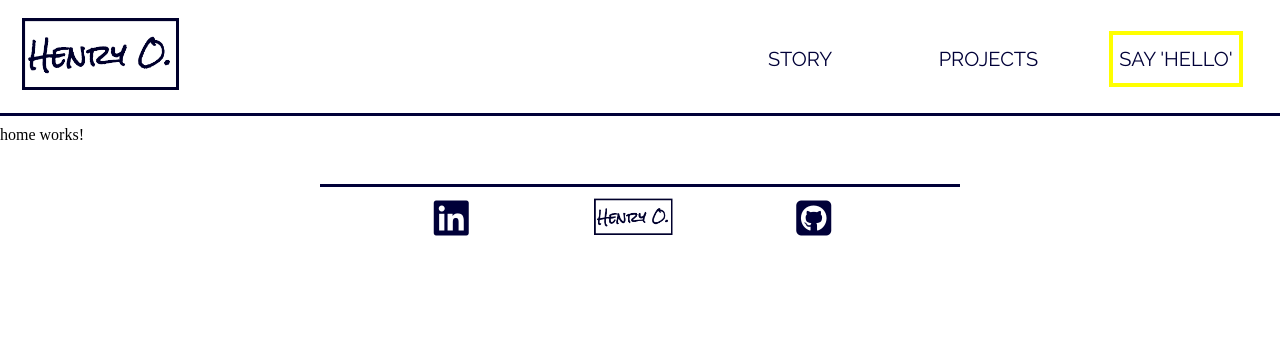
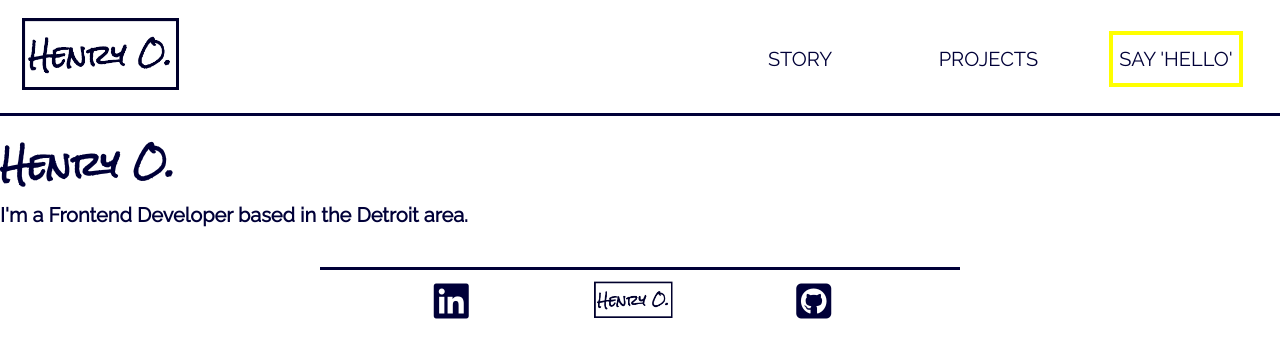
Before and after one commit to Henry-Overholt/henryOverholtPortfolio, an Angular app: page /home in a window 1280 px wide. Shown: the top 358 px of the page. Built offline with nearby package versions, Linux system fonts and the light colour scheme.

Commit message:
added text to home page, changed story nav button to my story

```diff
--- a/src/app/app.component.html
+++ b/src/app/app.component.html
@@ -11,7 +11,9 @@
     <div id="dropDownNav">
       <i id="showNav" class="fas fa-bars"></i>
       <ul id="smallNav">
-        <li><a routerLinkActive="activeRoute" routerLink="/story">STORY</a></li>
+        <li>
+          <a routerLinkActive="activeRoute" routerLink="/story">MY STORY</a>
+        </li>
         <li>
           <a routerLinkActive="activeRoute" routerLink="/projects">PROJECTS</a>
         </li>
--- a/src/app/home/home.component.css
+++ b/src/app/home/home.component.css
@@ -0,0 +1,11 @@
+h1 {
+  font-family: "Rock Salt";
+}
+
+main {
+  color: rgb(0, 0, 56);
+  font-family: "Raleway";
+}
+h2 {
+  font-size: 20px;
+}
--- a/src/app/home/home.component.html
+++ b/src/app/home/home.component.html
@@ -1 +1,5 @@
-<p>home works!</p>
+<main>
+  <h1>Henry O.</h1>
+
+  <h2>I'm a Frontend Developer based in the Detroit area.</h2>
+</main>
```
